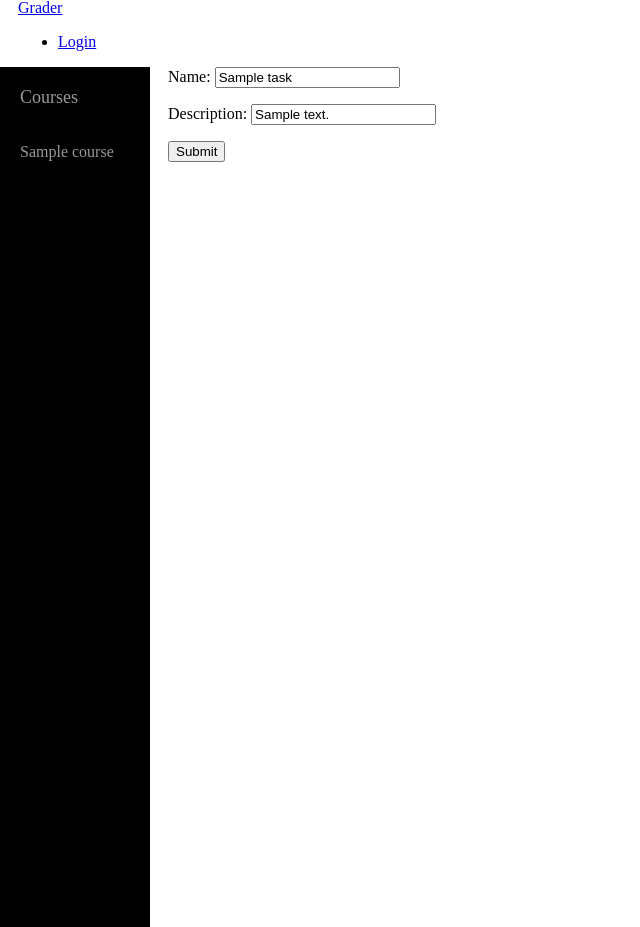
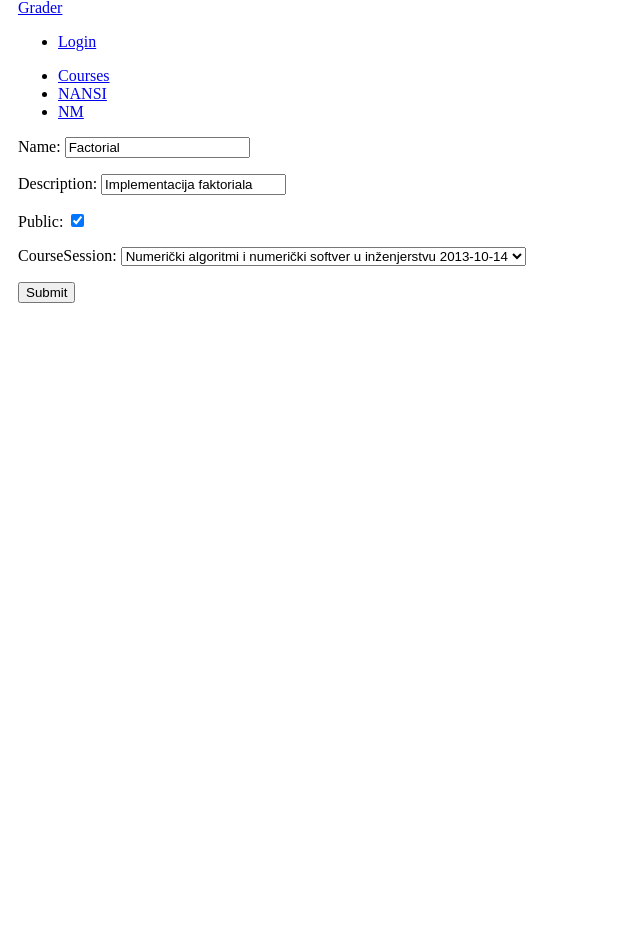
Before and after one commit to gajop/auto-grading, a Django app: page /tasks/update/1/ in a window 1280 px wide. Shown: the part 59-986 px from the top of the page, without its empty margins (0-640 px from the left). Run offline with Django 3.2, Linux system fonts and the light colour scheme; data comes from the database, SQL or seed files in the repository; tables that the repository leaves empty hold one stand-in row (values such as "Sample post"); parts of the project's set-up code (start-up, migrations or seed data) failed here and were passed over; some libraries are stand-ins or nearby versions.

Commit message:
removed unused css files; improved forms to properly use bootstrap grid; various course and task updates; added permission checks for adding tasks

```diff
--- a/automatic_grading_ftn/urls.py
+++ b/automatic_grading_ftn/urls.py
@@ -68,11 +68,10 @@ urlpatterns = patterns('',
     url(r'^courseSessions/update/(?P<id>\d+)/$',    'webservice.views.course_session.update'),
     url(r'^courseSessions/delete/(?P<id>\d+)/$',    'webservice.views.course_session.delete'),
 
-    url(r'^tasks/$',                       'webservice.views.task.index'),
-    url(r'^tasks/create/$',                'webservice.views.task.create'),
-    url(r'^tasks/(?P<id>\d+)/$',           'webservice.views.task.read'),
-    url(r'^tasks/update/(?P<id>\d+)/$',    'webservice.views.task.update'),
-    url(r'^tasks/delete/(?P<id>\d+)/$',    'webservice.views.task.delete'),
+    url(r'^tasks/(?P<courseSessionId>\d+)/create/$',    'webservice.views.task.create'),
+    url(r'^tasks/(?P<id>\d+)/$',                        'webservice.views.task.read'),
+    url(r'^tasks/update/(?P<id>\d+)/$',                 'webservice.views.task.update'),
+    url(r'^tasks/delete/(?P<id>\d+)/$',                 'webservice.views.task.delete'),
 
     url(r'^submit_answer/', 'webservice.views.custom.submit_answer'),
     # Uncomment the next line to enable the admin:
--- a/webservice/fixtures/initial_data.yaml
+++ b/webservice/fixtures/initial_data.yaml
@@ -16,9 +16,6 @@
 - fields: {course: 2, endDate: 2014-01-31, finished: false, startDate: 2013-10-14}
   model: webservice.coursesession
   pk: 2
-- fields: {firstName: "Gajo", lastName: "Petrovic", studentID: "E12381", department: 1}
-  model: webservice.student
-  pk: 1
 - fields: {name: "Factorial", description: "Implementacija faktoriala", courseSession: 1}
   pk: 1
   model: webservice.task
--- a/webservice/forms.py
+++ b/webservice/forms.py
@@ -18,4 +18,4 @@ class CourseSessionForm(ModelForm):
 class TaskForm(ModelForm):
     class Meta:
         model = Task
-        fields = ['name', 'description']
+        fields = ['name', 'description', 'public', 'courseSession']
--- a/webservice/models.py
+++ b/webservice/models.py
@@ -43,12 +43,6 @@ class Student(models.Model):
     def __unicode__(self):
         return self.studentID + ", " + self.firstName + " " + self.lastName
 
-class Teacher(models.Model):
-    user = models.OneToOneField(User)
-    firstName = models.CharField(blank=True, max_length=100)
-    lastName = models.CharField(blank=True, max_length=100)
-    department = models.ForeignKey(Department)
-
 #semester dynamic
 class CourseSession(models.Model):
     startDate = models.DateField(default=datetime.now, blank=True)
@@ -57,6 +51,12 @@ class CourseSession(models.Model):
     course = models.ForeignKey(Course)
     def __unicode__(self):
         return self.course.name + " " + unicode(self.startDate)
+
+class CourseSessionTeacher(models.Model):
+    courseSession = models.ForeignKey(CourseSession)
+    user = models.ForeignKey(User)
+    def __unicode__(self):
+        return unicode(self.user) + " @ " + unicode(self.courseSession)
 
 class StudentEnrollment(models.Model):
     startDate = models.DateField(default=datetime.now, blank=True)
@@ -69,9 +69,13 @@ class StudentEnrollment(models.Model):
 class Task(models.Model):
     name = models.CharField(max_length=200)
     description = models.CharField(max_length=10000)
+    public = models.BooleanField(default=True, blank=True)
     courseSession = models.ForeignKey(CourseSession)
     def __unicode__(self):
-        return self.name
+        if self.public:
+            return self.name
+        else:
+            return self.name + " (not public) "
 
 class TaskFile(models.Model):
     task = models.ForeignKey(Task)
--- a/webservice/static/css/simple-sidebar.css
+++ /dev/null
@@ -1,117 +0,0 @@
-#wrapper {
-  padding-left: 150px;
-  transition: all 0.4s ease 0s;
-}
-
-#sidebar-wrapper {
-  margin-left: -150px;
-  left: 150px;
-  width: 150px;
-  background: #000;
-  position: fixed;
-  height: 100%;
-  overflow-y: auto;
-  z-index: 1000;
-  transition: all 0.4s ease 0s;
-}
-
-#page-content-wrapper {
-  width: 100%;
-}
-
-.sidebar-nav {
-  position: absolute;
-  top: 0;
-  width: 150px;
-  list-style: none;
-  margin: 0;
-  padding: 0;
-}
-
-.sidebar-nav li {
-  line-height: 40px;
-  text-indent: 20px;
-}
-
-.sidebar-nav li a {
-  color: #999999;
-  display: block;
-  text-decoration: none;
-}
-
-.sidebar-nav li a:hover {
-  color: #fff;
-  background: rgba(255,255,255,0.2);
-  text-decoration: none;
-}
-
-.sidebar-nav li a:active,
-.sidebar-nav li a:focus {
-  text-decoration: none;
-}
-
-.sidebar-nav > .sidebar-brand {
-  height: 65px;
-  line-height: 60px;
-  font-size: 18px;
-}
-
-.sidebar-nav > .sidebar-brand a {
-  color: #999999;
-}
-
-.sidebar-nav > .sidebar-brand a:hover {
-  color: #fff;
-  background: none;
-}
-
-.content-header {
-  height: 65px;
-  line-height: 65px;
-}
-
-.content-header h1 {
-  margin: 0;
-  margin-left: 20px;
-  line-height: 65px;
-  display: inline-block;
-}
-
-#menu-toggle {
-  display: none;
-}
-
-.inset {
-  padding: 20px;
-}
-
-@media (max-width:767px) {
-
-#wrapper {
-  padding-left: 0;
-}
-
-#sidebar-wrapper {
-  left: 0;
-}
-
-#wrapper.active {
-  position: relative;
-  left: 150px;
-}
-
-#wrapper.active #sidebar-wrapper {
-  left: 150px;
-  width: 150px;
-  transition: all 0.4s ease 0s;
-}
-
-#menu-toggle {
-  display: inline-block;
-}
-
-.inset {
-  padding: 15px;
-}
-
-}
--- a/webservice/templates/base.html
+++ b/webservice/templates/base.html
@@ -1,3 +1,4 @@
+<!DOCTYPE html>
 {% load bootstrap_toolkit %}
 {% load staticfiles %}
 <html>
@@ -5,7 +6,6 @@
 <head>
 {% bootstrap_stylesheet_tag %}
 {% bootstrap_stylesheet_tag "responsive" %}
-<link href="/static/css/simple-sidebar.css" rel="stylesheet">
 <style type="text/css">
     body {
         padding-top: 50px;
@@ -22,7 +22,6 @@
 </head>
 
 <body>
-    <div id="root" class="root">
     <div class="navbar navbar-fixed-top">
         <div class="navbar-inner">
             <div class="container">
@@ -46,25 +45,28 @@
             </div>
         </div>
     </div>
-        <div id="wrapper">
-            <div id="sidebar-wrapper">
-                <ul class="sidebar-nav">
-                    <li class="sidebar-brand"><a href="{% url 'webservice.views.course.index' %}">Courses</a></li>
-                    {% for course in shared.courses %}
-                    <li>
-                    <a href="{% url 'webservice.views.course.read' course.id %}">{{course.shortName}}</a>
+    <div class="container">
+        <div class="messages">
+            {% bootstrap_messages %}
+        </div>
+        <div class="row">
+            <div class="span2">
+                <ul class="nav nav-list">
+                    <li class="nav-header"><a href="{% url 'webservice.views.course.index' %}">Courses</a></li>
+                    {% for c in shared.courses %}
+                        <li {% if c.id == course.id %} class="active" {% endif %}>
+                        <a href="{% url 'webservice.views.course.read' c.id %}">{{c.shortName}}</a>
                         </li>
                     {% endfor %}
                 </ul>
             </div>
-		    <div class="messages">
-		    	{% bootstrap_messages %}
-		    </div>
+            <div class="span10">
                 <div id="content">
                         {% block content %}{% endblock %}
                     </div>
                 </div>
             </div>
         </div>
+    </div>
 </body>
 </html>
--- a/webservice/templates/task/create.html
+++ b/webservice/templates/task/create.html
@@ -5,8 +5,8 @@
 {% block title %}Add task{% endblock %}
 
 {% block content %}
-Layout: {{ layout }}
-<form class="form-{{ layout }}" action="{% url 'webservice.views.task.create' %}" method="post"
+<form class="form-{{ layout }}"
+    action="{% url 'webservice.views.task.create' courseSession.id %}" method="post"
     {% if form.is_multipart %}enctype="multipart/form-data"{% endif %}>{% csrf_token %}
 {{ form|as_bootstrap:layout }}
 <input type="submit" class="text btn btn-primary" />
--- a/webservice/views/task.py
+++ b/webservice/views/task.py
@@ -1,56 +1,57 @@
-from django.forms.models import modelformset_factory
+from django.forms.models import modelformset_factory, HiddenInput
+from django.forms import ModelChoiceField
 from django.shortcuts import  render, redirect
-from webservice.models import Task, TaskFile
+from webservice.models import Task, TaskFile, CourseSession
 from webservice.forms import TaskForm
 from webservice.views.shared import getShared
 
-def index(request):
-    layout = request.GET.get('layout')
-    tasks = []
-    for v in Task.objects.all():
-        tasks.append(v)
-    return render(request,
-                  'task/index.html',
-                  {'tasks':tasks, 'layout':layout, 'shared':getShared()})
-
-def create(request):
+def create(request, courseSessionId):
     layout = request.GET.get('layout')
     if not layout:
         layout = 'vertical'
+
+    #TODO: check if there is no such course session
+    courseSession = CourseSession.objects.get(id=courseSessionId)
+    course = courseSession.course
+
     if request.method == 'POST':
         form = TaskForm(request.POST, request.FILES)
         if form.is_valid():
             form.save()
-            return redirect('webservice.views.task.index')
+            return redirect('webservice.views.course.read', id=courseSession.course.id)
     else:
         form = TaskForm() # An unbound form
 
+    form.fields['courseSession'].initial = courseSessionId
+    form.fields['courseSession'].widget = HiddenInput()
     return render(request,
                   'task/create.html',
-                  {'form':form, 'layout':layout, 'shared':getShared()})
+                  {'form':form, 'courseSession':courseSession, 'course':course,
+                   'layout':layout, 'shared':getShared()})
 
 def read(request, id):
     layout = request.GET.get('layout')
     if not Task.objects.filter(id=id).exists():
-        return redirect('webservice.views.task.index')
+        return redirect('webservice.views.course.index')
 
     task = Task.objects.get(id=id)
+    course = task.courseSession.course
     return render(request,
                   'task/read.html',
-                  {'task':task,'layout':layout, 'shared':getShared()})
+                  {'task':task, 'course':course, 'layout':layout, 'shared':getShared()})
 
 
 def update(request, id):
     layout = request.GET.get('layout')
     if not Task.objects.filter(id=id).exists():
-        return redirect('webservice.views.task.index')
+        return redirect('webservice.views.course.index')
 
     task = Task.objects.get(id=id)
     if request.method == 'POST':
         form = TaskForm(request.POST, request.FILES, instance=task)
         if form.is_valid():
             form.save()
-            return redirect('webservice.views.task.index')
+            return redirect('webservice.views.course.index')
     else:
         form = TaskForm(instance=task) # An unbound form
 
@@ -61,10 +62,10 @@ def update(request, id):
 def delete(request, id):
     layout = request.GET.get('layout')
     if not Task.objects.filter(id=id).exists():
-        return redirect('webservice.views.task.index')
+        return redirect('webservice.views.course.index')
 
     task = Task.objects.get(id=id)
     task.delete()
 
-    return redirect('webservice.views.task.index',
+    return redirect('webservice.views.course.index',
             {'layout':layout})
```
Also changed, not shown: webservice/admin.py (+8 -5 lines), webservice/static/css/offcanvas.css (deleted, +0 -50 lines), webservice/templates/course/read.html (+11 -5 lines), webservice/views/course.py (+15 -3 lines). Lines whose indentation alone changed are shown as unchanged.
